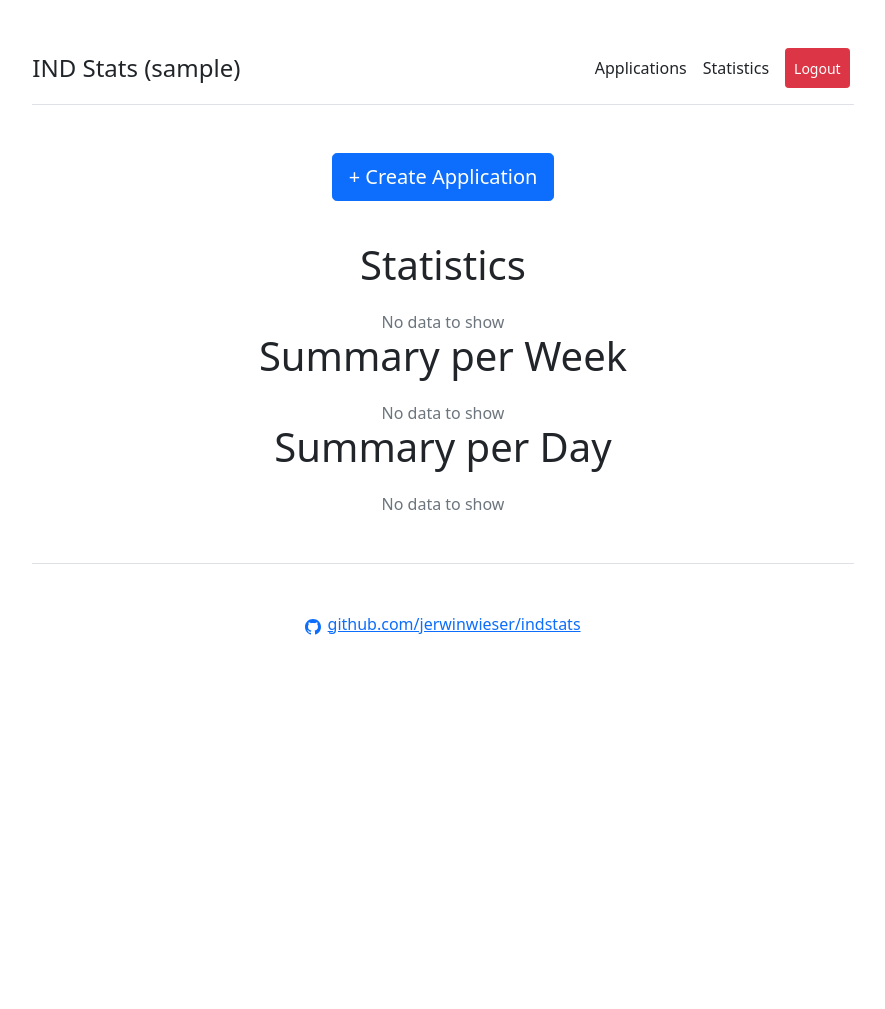
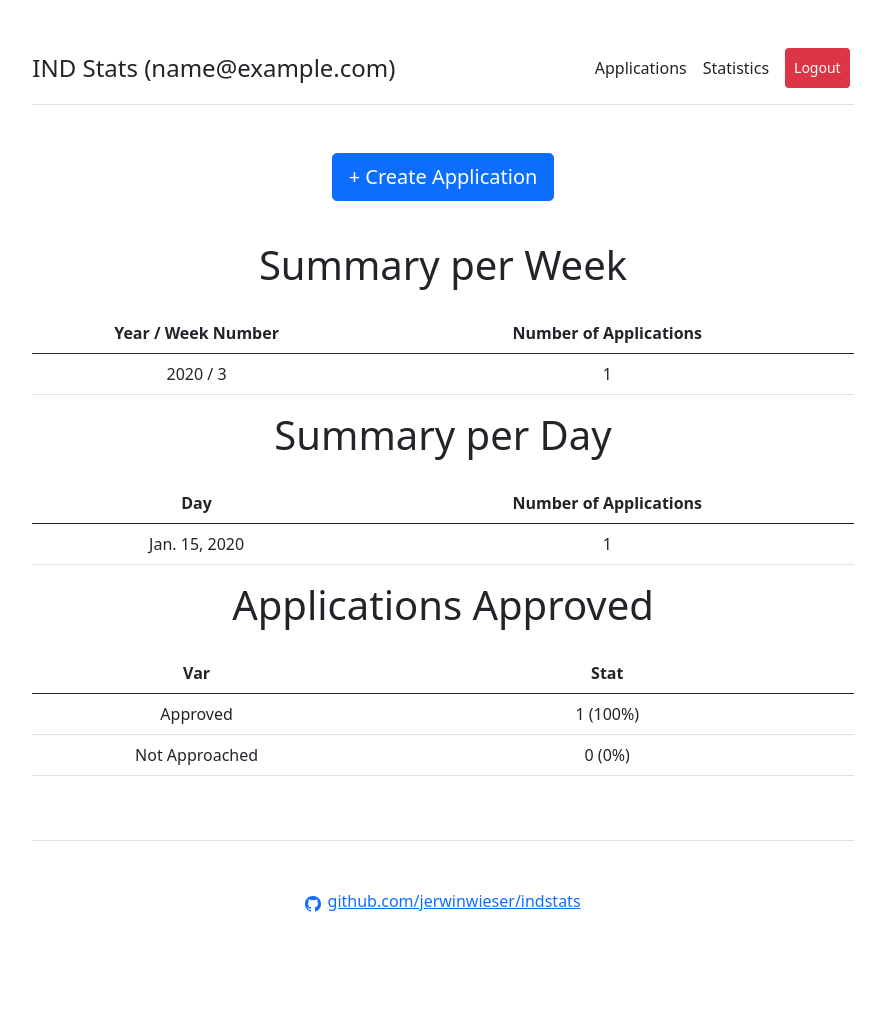
Before and after one commit to jerwinwieser/indstats, a Django app: page /statistics/ in a window 1280 px wide. Shown: the whole page, without its empty margins (197-1082 px from the left). Before the commit the page ends 635 px from the top, so only its background shows below. Run offline with Django 3.2, Linux system fonts and the light colour scheme; a user stored in the database is signed in; tables that the repository leaves empty hold one stand-in row (values such as "Sample post"); some libraries are stand-ins or nearby versions.

Commit message:
config models

```diff
--- a/core/admin.py
+++ b/core/admin.py
@@ -1 +1,4 @@
 from django.contrib import admin
+from .models import Application
+
+admin.site.register(Application)
--- a/core/forms.py
+++ b/core/forms.py
@@ -4,4 +4,4 @@ from core.models import Application
 class ApplicationForm(forms.ModelForm):
 	class Meta:
 		model = Application
-		fields = '__all__'
+		fields = ['name', 'submitdate', 'comments']
--- a/core/models.py
+++ b/core/models.py
@@ -1,10 +1,14 @@
 from django.db import models
 from django.utils import timezone
+from django.contrib.auth.models import User
 
 class Application(models.Model):
 	name = models.CharField(max_length=100, blank=False)
+	submitdate = models.DateField(editable=True, blank=False)
 	comments = models.TextField(max_length=300, blank=True)
+	approved = models.BooleanField(blank=False, editable=True, default=False)
 	created_at = models.DateTimeField(editable=False, default=timezone.now)
 	updated_at = models.DateTimeField(editable=False, default=timezone.now)
+	created_by = models.ForeignKey(User, on_delete=models.CASCADE, null=True, blank=True, editable=False)
 	def __str__(self):
 		return self.name
--- a/core/templates/core/base.html
+++ b/core/templates/core/base.html
@@ -15,7 +15,7 @@
         <header class="d-flex align-items-center pb-3 mb-5 border-bottom">
             <a href="/" class="d-flex align-items-center text-dark text-decoration-none">
                 {% if user.is_authenticated %}
-                <span class="fs-4">IND Stats ({{ user.username }})</span>
+                <span class="fs-4">IND Stats ({{ user.email }})</span>
                 {% else %}
                 <span class="fs-4">IND Stats</span>
                 {% endif %}
@@ -24,7 +24,7 @@
                 <a class="me-3 py-2 text-dark text-decoration-none" href="{% url 'application_list' %}">Applications</a>
                 <a class="me-3 py-2 text-dark text-decoration-none" href="{% url 'statistics' %}">Statistics</a>
                 {% if user.is_authenticated %}
-                <button class="me-1 py-2 btn btn-danger btn-sm" type="submit" onclick="location.href='{% url 'account_logout' %}'" name='mybtn2'>Logout</button>
+                <a class="me-1 py-2 btn btn-danger btn-sm" href="{% url 'account_logout' %}">Logout</a>
                 {% else %}
                 <a class="me-3 py-2 text-dark text-decoration-none" href="{% url 'account_signup' %}">Signup</a>
                 <a class="me-3 py-2 text-dark text-decoration-none" href="{% url 'account_login' %}">Login</a>
@@ -40,7 +40,7 @@
 		{% endif %}
 		<div class="d-flex justify-content-center">
 			<div class="d-flex flex-column flex-md-row align-items-center pb-3 mb-4">
-				<button id="contact-create" class="btn btn-primary btn-lg" type="button" name="button"><i class=""></i>+ Create Application</button>
+                <a class="btn btn-primary btn-lg" href="{% url 'application_create' %}">+ Create Application</a>
 			</div>
 		</div>
 
--- a/core/templates/core/statistics.html
+++ b/core/templates/core/statistics.html
@@ -1,34 +1,6 @@
 {% extends 'core/base.html' %}
 
 {% block content %}
-
-<main>
-	<h2 class="display-6 text-center mb-4">Statistics</h2>
-	<div class="table-responsive">
-		{% if performance.approach_count_total > 0 %}
-		<table class="table text-center">
-			<thead>
-				<tr>
-					<th style="width: 40%";></th>
-					<th>Total (n approaches={{performance.approach_count_total}})</th>
-				</tr>
-			</thead>
-			<tbody>
-				<tr>
-					<td><strong>Closes/Approaches</strong></td>
-					<td>{% widthratio performance.close_count_total performance.approach_count_total 100 %}%</td>
-				</tr>
-				<tr>
-					<td><strong>Dates/Closes</strong></td>
-					<td>{% widthratio performance.date_count_total performance.close_count_total 100 %}%</td>
-				</tr>
-			</tbody>
-		</table>
-		{% else %}
-		<h6 class="text-muted ml-auto m-0 text-center">No data to show</h6>
-		{% endif %}
-	</div>
-</main>
 
 <main>
 	<h2 class="display-6 text-center mb-4">Summary per Week</h2>
@@ -37,15 +9,15 @@
 		<table class="table text-center">
 			<thead>
 				<tr>
-					<th style="width: 40%;">Week Number</th>
-					<th>Approach Count</th>
+					<th style="width: 40%;">Year / Week Number</th>
+					<th>Number of Applications</th>
 				</tr>
 			</thead>
 			<tbody>
 				{% for item in summary_week %}
 				<tr>
-					<td>{{ item.week_number }}</td>
-					<td>{{ item.approach_count }}</td>
+					<td>{{ item.year }} / {{ item.week }}</td>
+					<td>{{ item.number_of_applications }}</td>
 				</tr>
 				{% endfor %}
 			</tbody>
@@ -63,15 +35,15 @@
 		<table class="table text-center">
 			<thead>
 				<tr>
-					<th style="width: 40%";>Date</th>
-					<th>Approach Count</th>
+					<th style="width: 40%";>Day</th>
+					<th>Number of Applications</th>
 				</tr>
 			</thead>
 			<tbody>
 				{% for item in summary_day %}
 				<tr>
-					<td>{{ item.date_approach }}</td>
-					<td>{{ item.approach_count }}</td>
+					<td>{{ item.submitdate }}</td>
+					<td>{{ item.number_of_applications }}</td>
 				</tr>
 				{% endfor %}
 			</tbody>
@@ -82,4 +54,33 @@
 	</div>
 </main>
 
+
+<main>
+	<h2 class="display-6 text-center mb-4">Applications Approved</h2>
+	<div class="table-responsive">
+		{% if summary_day.count > 0 %}
+		<table class="table text-center">
+			<thead>
+				<tr>
+					<th style="width: 40%";>Var</th>
+					<th>Stat</th>
+				</tr>
+			</thead>
+			<tbody>
+				<tr>
+					<td>Approved</td>
+					<td>{{ summary_approved }} ({% widthratio summary_approved application_list.count 100 %}%)</td>
+				</tr>
+				<tr>
+					<td>Not Approached</td>
+					<td>{{ summary_approved_not }} ({% widthratio summary_approved_not application_list.count 100 %}%)</td>
+				</tr>
+			</tbody>
+		</table>
+		{% else %}
+		<h6 class="text-muted ml-auto m-0 text-center">No data to show</h6>
+		{% endif %}
+	</div>
+</main>
+
 {% endblock %}
--- a/core/urls.py
+++ b/core/urls.py
@@ -3,5 +3,6 @@ from core import views
 
 urlpatterns = [
     path('', views.application_list, name='application_list'),
+    path('create/', views.application_create, name='application_create'),
     path('statistics/', views.statistics, name='statistics'),
 ]
--- a/core/views.py
+++ b/core/views.py
@@ -1,7 +1,51 @@
-from django.shortcuts import render
+from django.shortcuts import render, redirect
+from django.db.models import Count
+from django.db.models.functions import ExtractWeek, ExtractYear
+from django.contrib.auth.decorators import login_required
+from .models import Application
+from .forms import ApplicationForm
 
 def application_list(request):
-	return render(request, 'core/application_list.html')
+	application_list = Application.objects.all()
+	context = {
+		'application_list': application_list,
+	}
+	return render(request, 'core/application_list.html', context)
 
+@login_required
+def application_create(request):
+	if request.method == 'POST':
+		form = ApplicationForm(request.POST)
+		if form.is_valid():
+			form.instance.created_by = request.user
+			form.save()
+			return redirect('application_list')
+	else:
+		form = ApplicationForm()
+	context = {
+		'form': form,
+	}
+	return render(request, 'core/application_create.html', context)
+
+@login_required
 def statistics(request):
-	return render(request, 'core/statistics.html')
+	application_list = Application.objects.all()
+	summary_week = Application.objects \
+		.annotate(week=ExtractWeek('submitdate'), year=ExtractYear('submitdate')) \
+		.values('year', 'week') \
+		.annotate(number_of_applications=Count('week')) \
+		.order_by('-year', '-week')
+	summary_day = Application.objects \
+		.values('submitdate') \
+		.annotate(number_of_applications=Count('submitdate')) \
+		.order_by('-submitdate')
+	summary_approved = Application.objects.filter(approved=True).count()
+	summary_approved_not = Application.objects.filter(approved=False).count()
+	context = {
+		'application_list': application_list,
+		'summary_week': summary_week,
+		'summary_day': summary_day,
+		'summary_approved': summary_approved,
+		'summary_approved_not': summary_approved_not,
+	}
+	return render(request, 'core/statistics.html', context)
--- a/requirements.txt
+++ b/requirements.txt
@@ -6,6 +6,7 @@ cryptography==38.0.4
 defusedxml==0.7.1
 Django==4.1.4
 django-allauth==0.51.0
+django-crispy-forms==1.14.0
 idna==3.4
 oauthlib==3.2.2
 pycparser==2.21
```
Also changed, not shown: core/templates/core/application_create.html (added, +21 -0 lines), core/templates/core/application_list.html (+12 -15 lines), indstats/settings.py (+12 -1 lines), core/migrations/0001_initial.py, core/migrations/0002_application_created_by.py (added), core/migrations/0003_alter_application_created_by.py (added), core/migrations/0004_application_submitdate.py (added), core/migrations/0005_alter_application_created_by_and_more.py (added), core/migrations/0006_alter_application_submitdate.py (added), core/migrations/0007_remove_application_submitdate.py (added), core/migrations/0008_application_submitdate.py (added), core/migrations/0009_application_approved.py (added).
